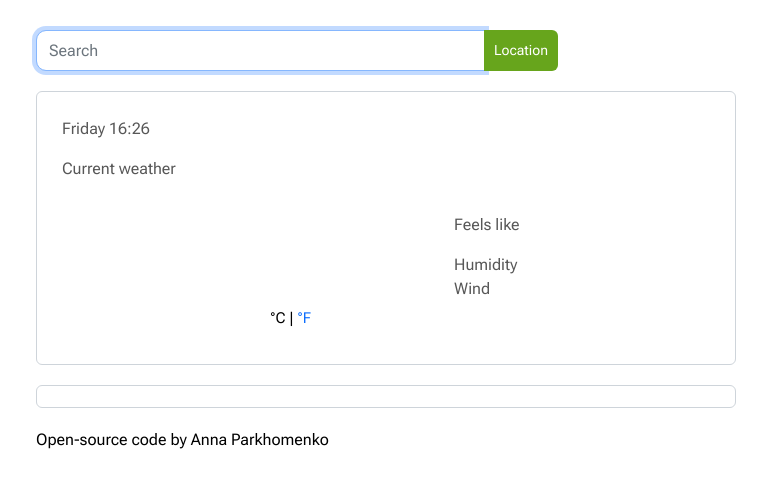
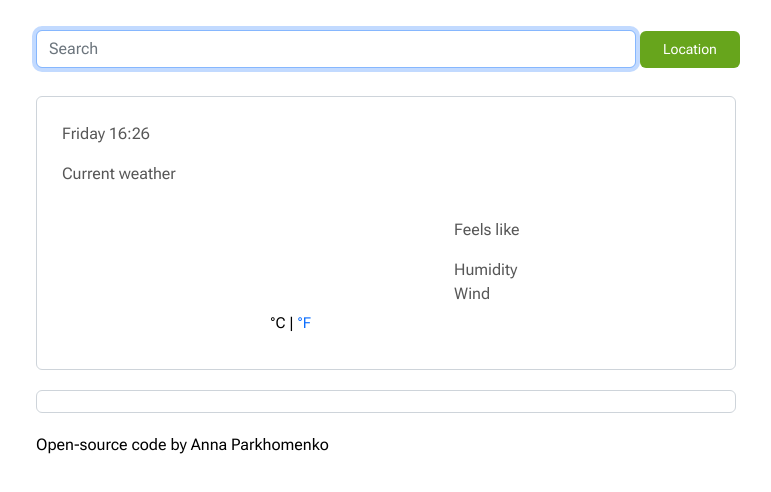
Before and after one commit to aparkhomenko21/weather-project, a plain HTML site: page index.html in a window 1280 px wide. Shown: the whole page, without its empty margins (96-867 px from the left). Drawn offline with nearby package versions, Linux system fonts and the light colour scheme; no server answers; a web font is replaced by a local one.

Commit message:
Fixed search-form width with css

```diff
--- a/index.html
+++ b/index.html
@@ -25,7 +25,7 @@
 
   <body>
     <div class="container">
-      <div class="input-group mb-3" id="city-search">
+      <div id="city-search">
         <form class="search-form">
           <input
             type="text"
--- a/src/style.css
+++ b/src/style.css
@@ -16,12 +16,6 @@ h4 {
 
 a {
   text-decoration: none;
-}
-
-.mb-3 {
-  margin: 30px 50px 20px;
-  width: 75%;
-  max-width: 700px;
 }
 
 .fa-sun {
@@ -124,17 +118,21 @@ a {
   color: black;
 }
 
-.form-control {
-  width: 449px;
+.search-form {
   border-radius: 10px 0px 0px 10px;
   height: 41px;
+  width: 60%;
+  max-width: 600px;
+  display: inline-block;
+  margin: 30px 0px 5px 50px;
 }
 
 .current-location {
   background: #67a51c;
   color: white;
-  padding: 10px 10px;
+  padding: 8px 10px;
   border-radius: 6px;
   border: none;
   font-size: 14px;
+  width: 100px;
 }
```
